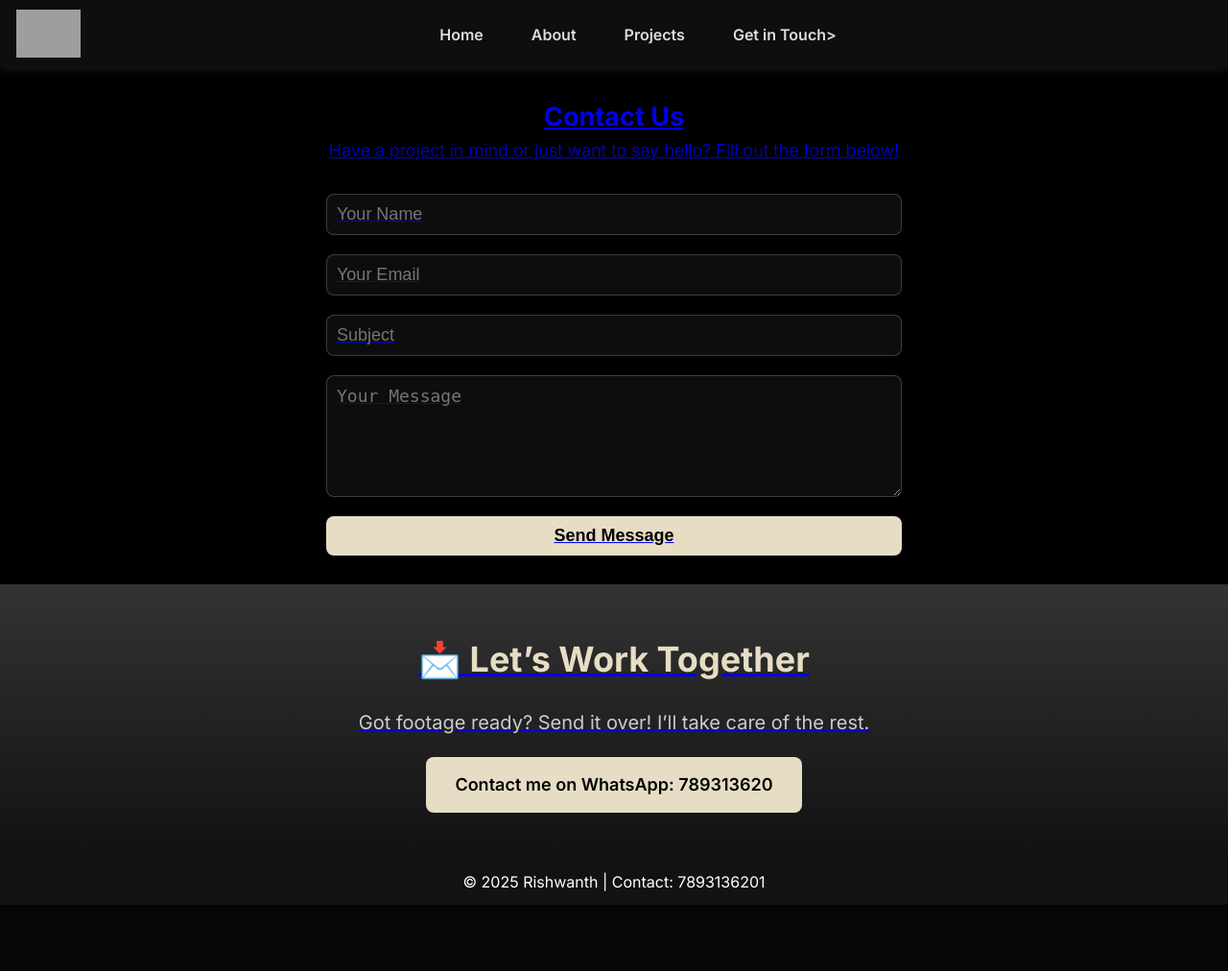
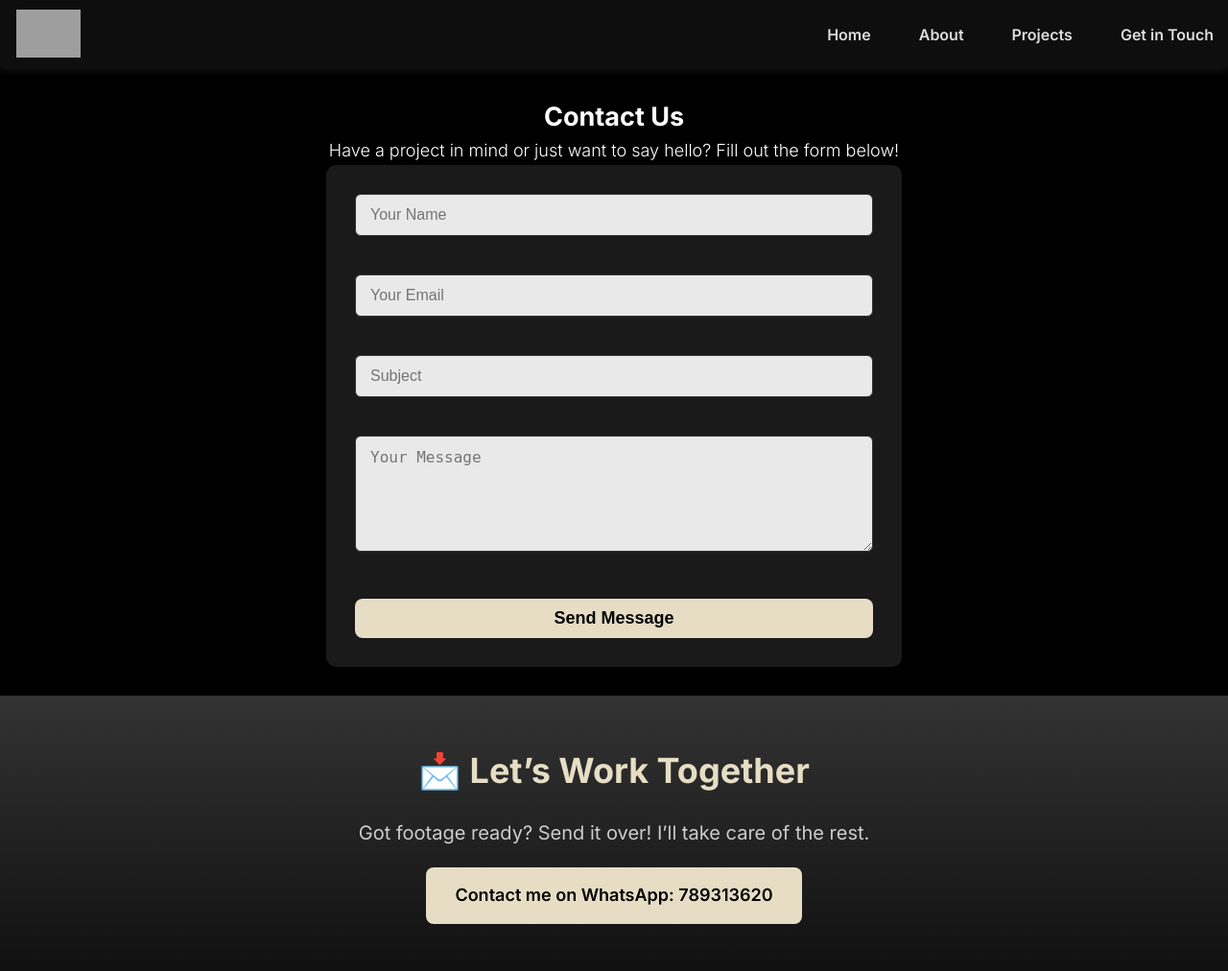
Before and after one commit to RishwanthPonnam/video-editing-portfolio, a Flask app: page /contact in a window 1280 px wide. Shown: the top 1012 px of the page at 96% size. Before the commit the page ends 929 px from the top, so only its background shows below. Run offline with Flask 3, Linux system fonts and the light colour scheme; grey boxes are pictures that could not be loaded.

Commit message:
Update routes and contact template

```diff
--- a/app/routes.py
+++ b/app/routes.py
@@ -1,4 +1,5 @@
-from flask import render_template, request, redirect, url_for, flash
+from flask import render_template, request, flash, redirect, url_for
+
 from app import app  # Import app from __init__.py
 
 @app.route('/')
@@ -16,13 +17,15 @@ def projects():
 @app.route('/contact', methods=['GET', 'POST'])
 def contact():
     if request.method == 'POST':
-        name = request.form['name']
-        email = request.form['email']
-        subject = request.form['subject']
-        message = request.form['message']
+        name = request.form.get('name')
+        email = request.form.get('email')
+        subject = request.form.get('subject')
+        message = request.form.get('message')
 
-        print(f"Message from {name} ({email}) - {subject}: {message}")
-        flash("Thanks for contacting us! We'll get back to you soon.", "success")
+        # Here you can add code to handle the form data
+        # For example, sending an email or storing in database
+
+        flash('Thank you for your message! We will get back to you soon.', 'success')
         return redirect(url_for('contact'))
 
     return render_template('contact.html')
--- a/app/templates/contact.html
+++ b/app/templates/contact.html
@@ -17,7 +17,7 @@
             <li><a href="{{ url_for('index') }}">Home</a></li>
             <li><a href="{{ url_for('about') }}">About</a></li>
             <li><a href="{{ url_for('projects') }}">Projects</a></li>
-            <li><a href="{{ url_for('contact') }}" class="active">Get in Touch></li>
+            <li><a href="{{ url_for('contact') }}" class="active">Get in Touch</a></li>
         </ul>
     </div>
 </nav>
@@ -28,12 +28,20 @@
         <h1>Contact Us</h1>
         <p>Have a project in mind or just want to say hello? Fill out the form below!</p>
 
-        <form action="{{ url_for('contact') }}" method="POST" class="contact-form">
-            <input type="text" name="name" placeholder="Your Name" required>
-            <input type="email" name="email" placeholder="Your Email" required>
-            <input type="text" name="subject" placeholder="Subject" required>
-            <textarea name="message" rows="5" placeholder="Your Message" required></textarea>
-            <button type="submit">Send Message</button>
+        <form action="{{ url_for('contact') }}" method="POST" class="contact-form" id="contactForm">
+            <div class="form-group">
+                <input type="text" name="name" id="name" placeholder="Your Name" required>
+            </div>
+            <div class="form-group">
+                <input type="email" name="email" id="email" placeholder="Your Email" required>
+            </div>
+            <div class="form-group">
+                <input type="text" name="subject" id="subject" placeholder="Subject" required>
+            </div>
+            <div class="form-group">
+                <textarea name="message" id="message" rows="5" placeholder="Your Message" required></textarea>
+            </div>
+            <button type="submit" class="submit-btn">Send Message</button>
         </form>
     </div>
 </section>
@@ -57,6 +65,54 @@
 <script src="{{ url_for('static', filename='js/script.js') }}"></script>
 
 <style>
+/* Form Styling */
+.contact-form {
+    max-width: 600px;
+    margin: 0 auto;
+    padding: 30px;
+    background: rgba(255, 255, 255, 0.1);
+    border-radius: 10px;
+    backdrop-filter: blur(10px);
+}
+
+.form-group {
+    margin-bottom: 20px;
+}
+
+.contact-form input,
+.contact-form textarea {
+    width: 100%;
+    padding: 12px 15px;
+    border: 1px solid #333;
+    border-radius: 6px;
+    background: rgba(255, 255, 255, 0.9);
+    font-size: 16px;
+    transition: all 0.3s ease;
+}
+
+.contact-form input:focus,
+.contact-form textarea:focus {
+    outline: none;
+    border-color: #e6ddc4;
+    box-shadow: 0 0 5px rgba(230, 221, 196, 0.5);
+}
+
+.submit-btn {
+    width: 100%;
+    padding: 15px;
+    background: #333;
+    color: #fff;
+    border: none;
+    border-radius: 6px;
+    font-size: 18px;
+    font-weight: 600;
+    cursor: pointer;
+    transition: background 0.3s ease;
+}
+
+.submit-btn:hover {
+    background: #444;
+}
 
 /* Styling for the 'Let’s Work Together' section */
 .work-together {
@@ -94,5 +150,25 @@
     background: #fff;
 }
 </style>
+
+<script>
+document.getElementById('contactForm').addEventListener('submit', function(e) {
+    e.preventDefault();
+
+    // Basic form validation
+    const name = document.getElementById('name').value.trim();
+    const email = document.getElementById('email').value.trim();
+    const subject = document.getElementById('subject').value.trim();
+    const message = document.getElementById('message').value.trim();
+
+    if (!name || !email || !subject || !message) {
+        alert('Please fill in all fields');
+        return;
+    }
+
+    // If validation passes, submit the form
+    this.submit();
+});
+</script>
 </body>
 </html>
```
